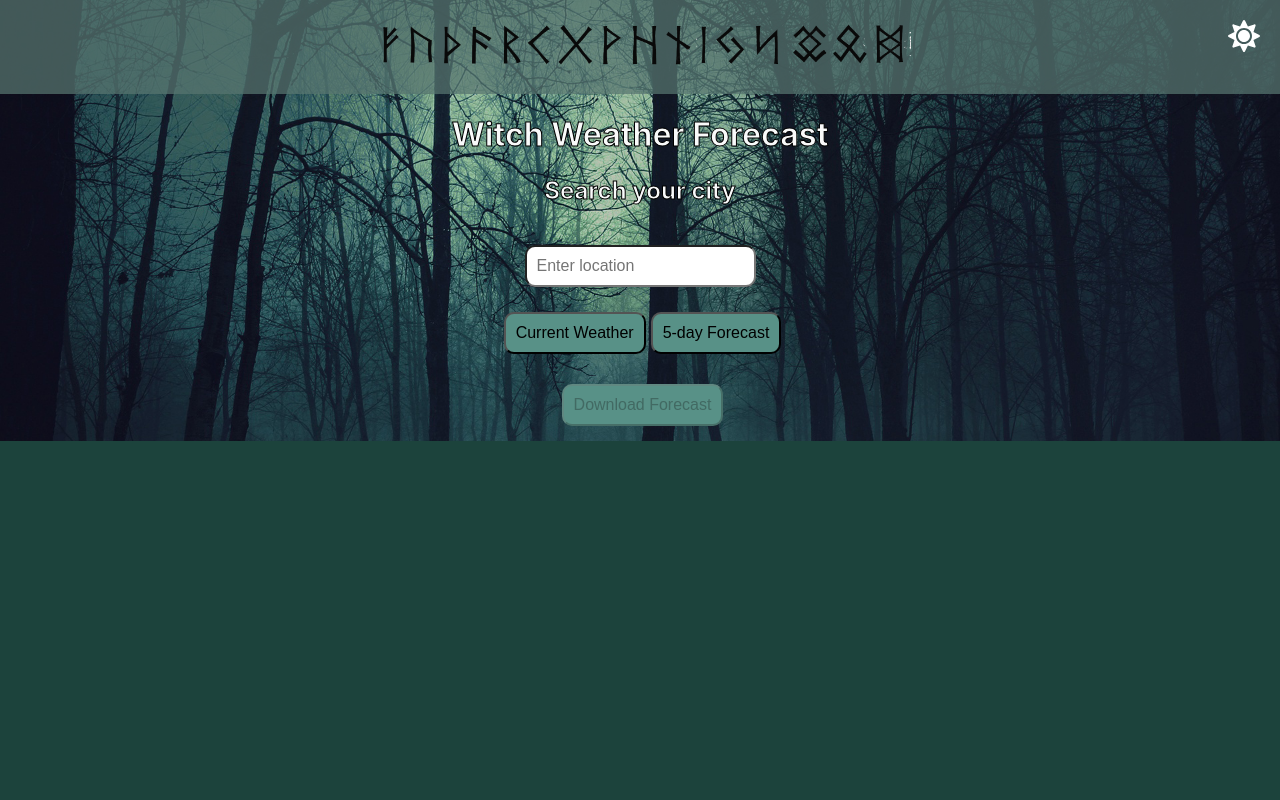
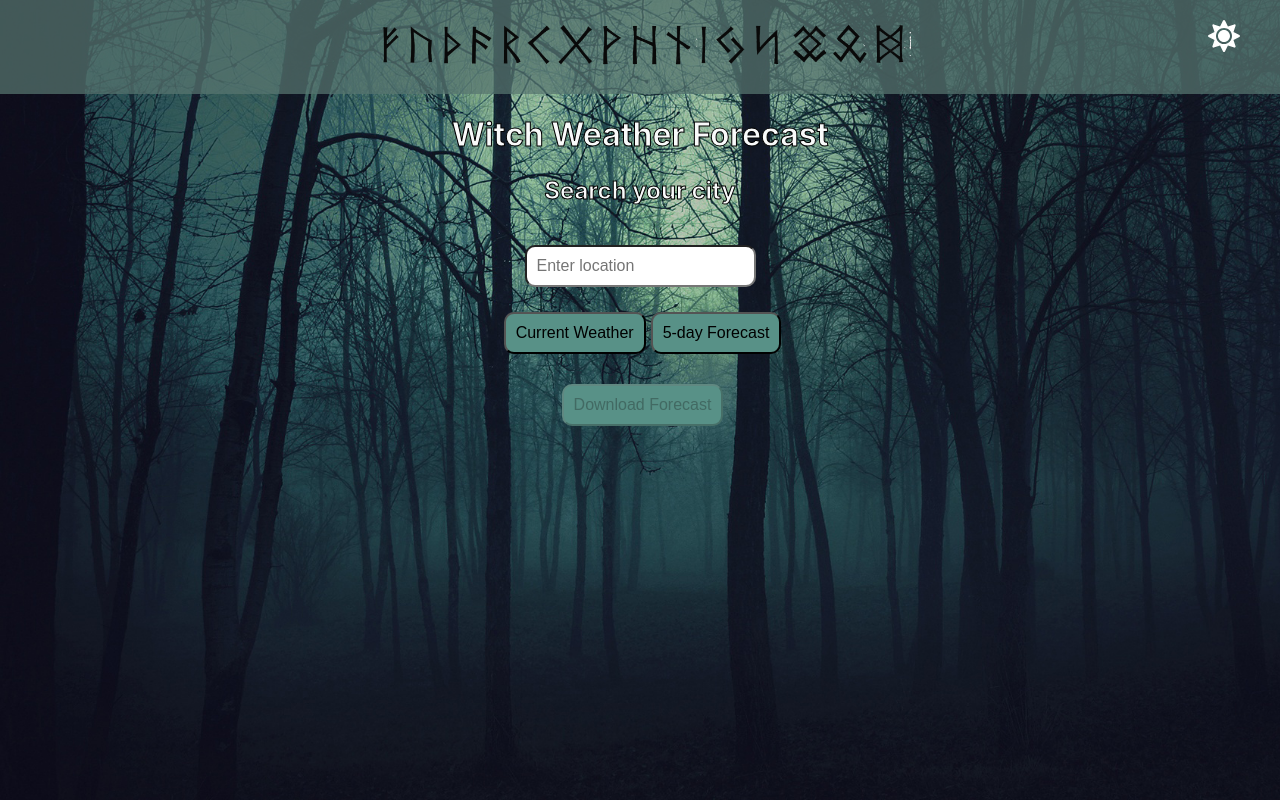
Before and after one commit to annie-uchiha/witch-weather-forecast, a React (Create React App) app in the folder weather-app/: page / in a window 1280 px wide. Built offline with nearby package versions, Linux system fonts and the light colour scheme.

Commit message:
bug fix - moved dark/light theme functionality to index css file

```diff
--- a/weather-app/src/App.css
+++ b/weather-app/src/App.css
@@ -66,7 +66,7 @@
 .toggle-icon {
   position: fixed;
   top: 20px;
-  right: 20px;
+  right: 40px;
   font-size: 2rem;
   cursor: pointer;
   color: white;
--- a/weather-app/src/App.js
+++ b/weather-app/src/App.js
@@ -16,12 +16,16 @@ function App() {
     return () => clearTimeout(timer);
   }, []);
 
+  useEffect(() => {
+    document.body.className = isDay ? "day" : "night";
+  }, [isDay]);
+
   const toggleTheme = () => {
     setIsDay(!isDay);
   };
 
   return (
-    <div className={`App ${isDay ? "day" : "night"}`}>
+    <div className="App">
       {!showContent && (
         <div className="fog-overlay">
           <video autoPlay muted loop preload="auto" className="fog-video">
--- a/weather-app/src/index.css
+++ b/weather-app/src/index.css
@@ -1,14 +1,28 @@
 body {
   margin: 0;
+  padding: 0;
   font-family: -apple-system, BlinkMacSystemFont, "Segoe UI", "Roboto", "Oxygen",
     "Ubuntu", "Cantarell", "Fira Sans", "Droid Sans", "Helvetica Neue",
     sans-serif;
   -webkit-font-smoothing: antialiased;
   -moz-osx-font-smoothing: grayscale;
-  background-color: rgba(12, 54, 47, 0.932);
+  transition: background-image 0.9s ease-in-out;
 }
 
-code {
-  font-family: source-code-pro, Menlo, Monaco, Consolas, "Courier New",
-    monospace;
+body.night {
+  background-color: rgb(2, 15, 13);
+  background-image: url("../public/assets/k6fjo5ie1tna1.jpg");
+  background-size: cover;
+  background-repeat: no-repeat;
 }
+
+body.day {
+  background-color: rgb(255, 223, 186);
+  background-image: url("../public/assets/day-background.jpg");
+  background-size: cover;
+  background-repeat: no-repeat;
+}
+
+#root {
+  height: 100vh;
+}
```
